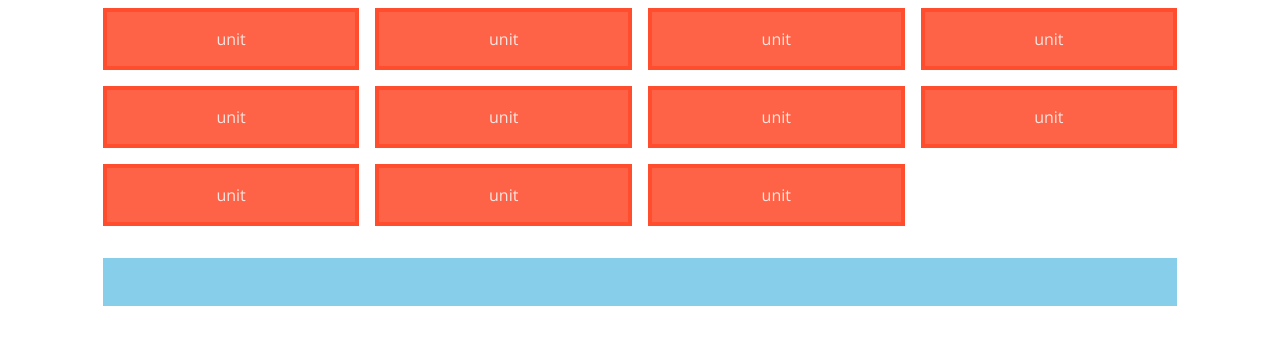
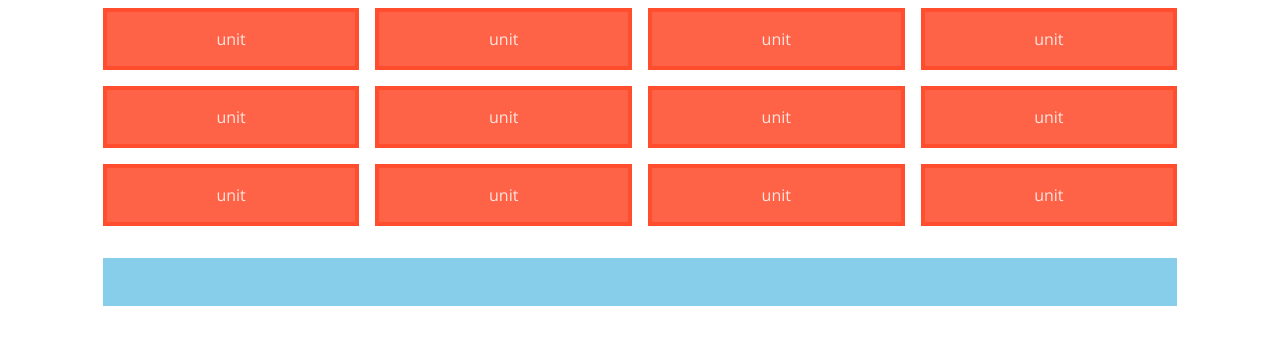
Before and after one commit to lukewhitehouse/groot, a website: page examples/basic.html in a window 1280 px wide. Drawn offline with nearby package versions, Linux system fonts and the light colour scheme.

Commit message:
update maps

```diff
--- a/assets/app/skillet.scss
+++ b/assets/app/skillet.scss
@@ -49,7 +49,6 @@ $skil-item-align-y: top;
 
 @import "demo";
 
-
 @include skillet(12);
 
 @media (min-width: 30em) {
--- a/examples/basic.html
+++ b/examples/basic.html
@@ -60,6 +60,10 @@
             <div class="grid__item grid__item--6-12-bp1 grid__item--4-12-bp2 grid__item--3-12-bp3">
                 <span class="demo-box">unit</span>
             </div>
+
+            <div class="grid__item grid__item--6-12-bp1 grid__item--4-12-bp2 grid__item--3-12-bp3">
+                <span class="demo-box">unit</span>
+            </div>
         </div>
         <div style="width: 100%; margin-top: 1em; background: skyblue; height: 3em;"></div>
     </div>
```
Also changed, not shown: 2 other files.
